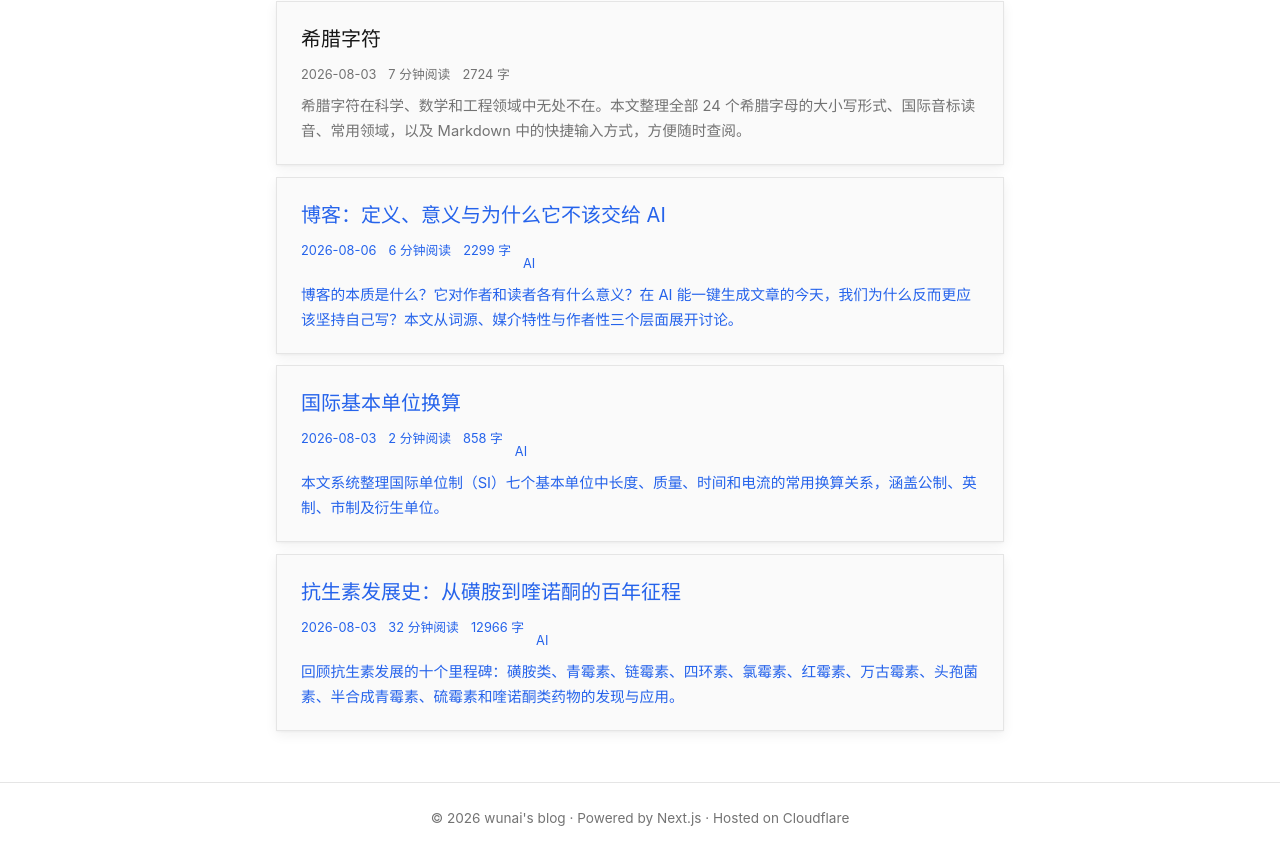
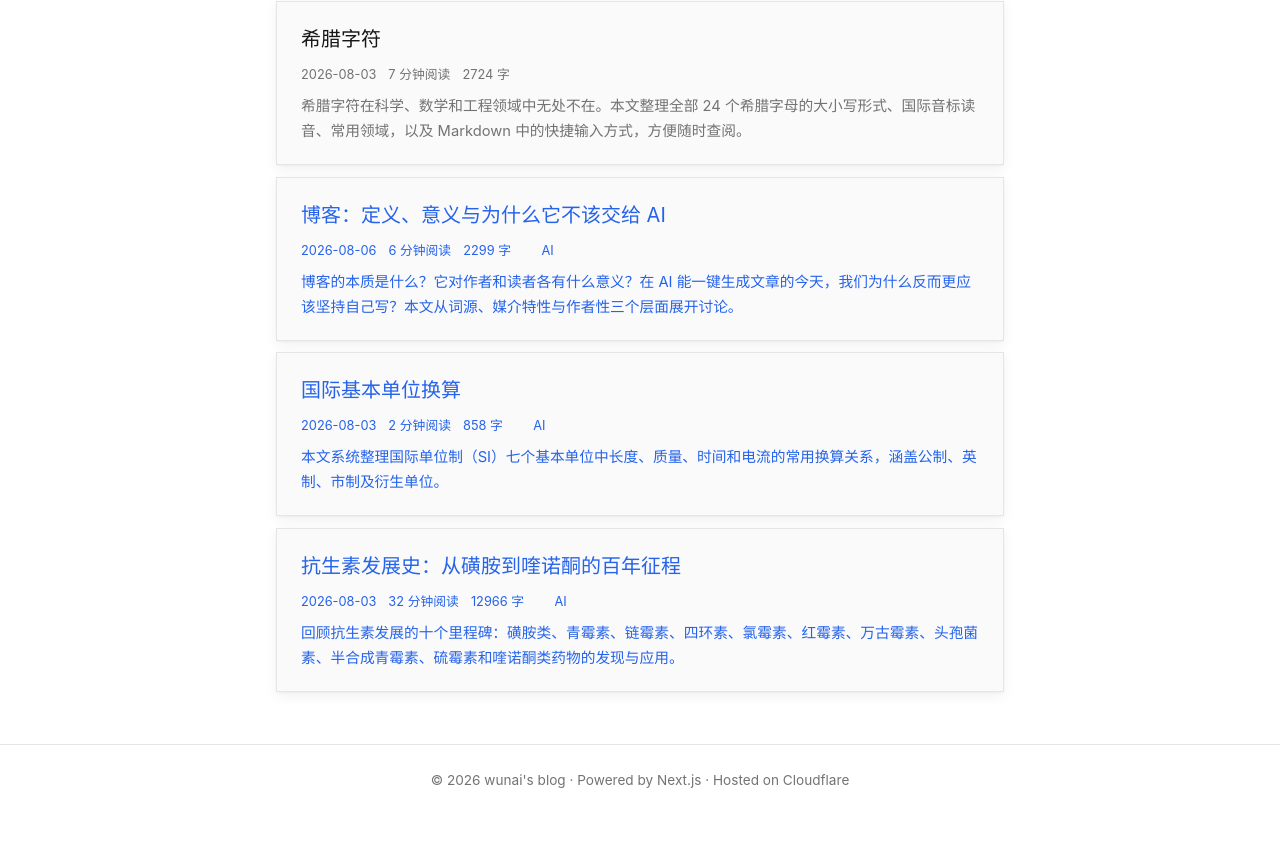
Before and after one commit to wunai-xc/TheBestandMostEfficient-Blog, a Next.js app in the folder my-app/: page /zh/ in a window 1280 px wide. Shown: the part 796-1651 px from the top of the page. After the commit the page ends 1612 px from the top, so only its background shows below. Built offline with nearby package versions, Linux system fonts and the light colour scheme.

Commit message:
fix: post-meta 图标与文字对齐（svg 改 inline-block + vertical-align: middle）

```diff
--- a/my-app/app/globals.css
+++ b/my-app/app/globals.css
@@ -497,6 +497,11 @@ html.dark .pinned-badge { background: #78350f; color: #fde68a; }
 }
 .post-meta::-webkit-scrollbar { display: none; }
 .post-meta > span { flex-shrink: 0; }
+.post-meta svg, .post-card .meta svg {
+  display: inline-block;
+  vertical-align: middle;
+  margin-right: 2px;
+}
 .post-tags {
   margin-top: 8px; display: flex; gap: 6px;
   overflow-x: auto; overflow-y: hidden;
```
